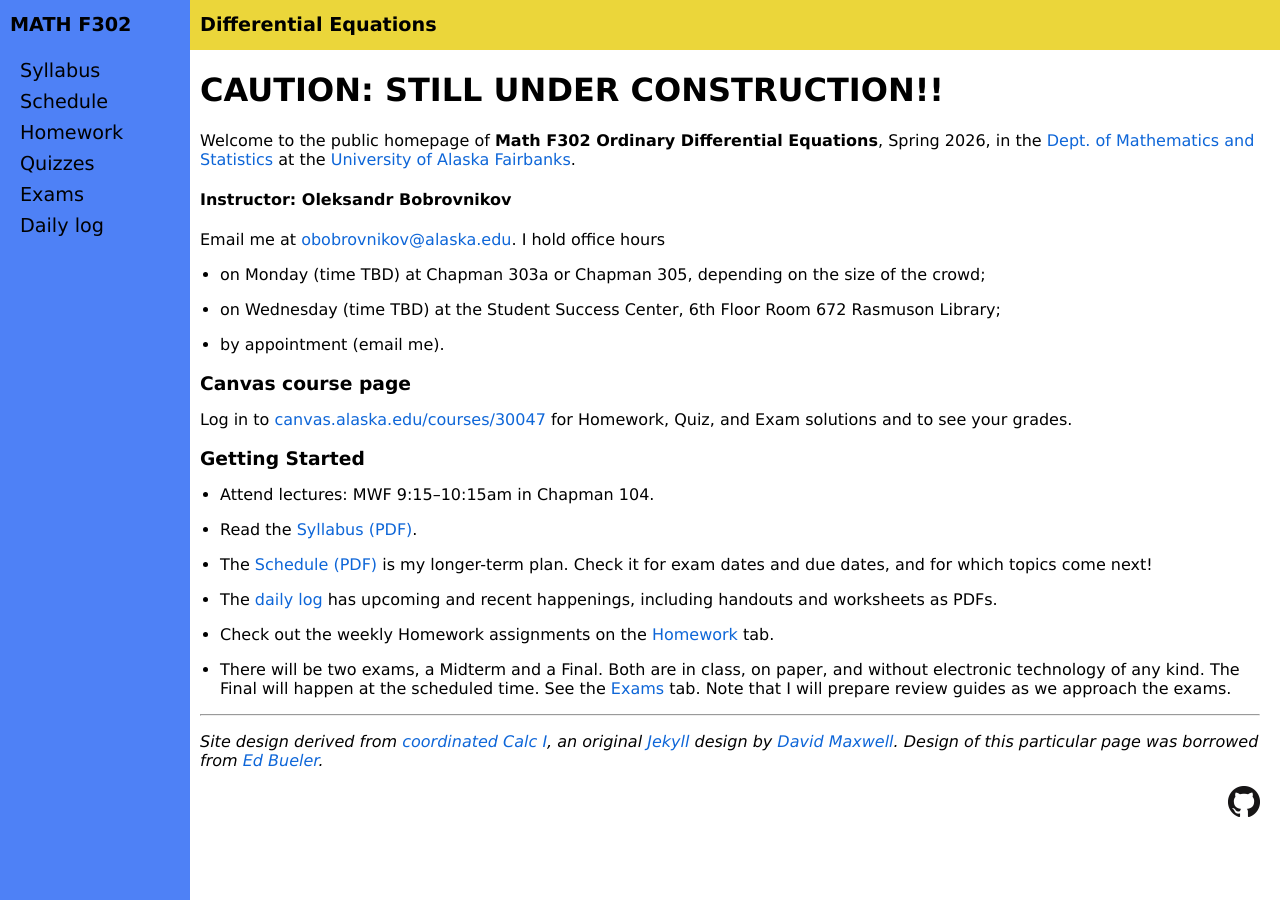
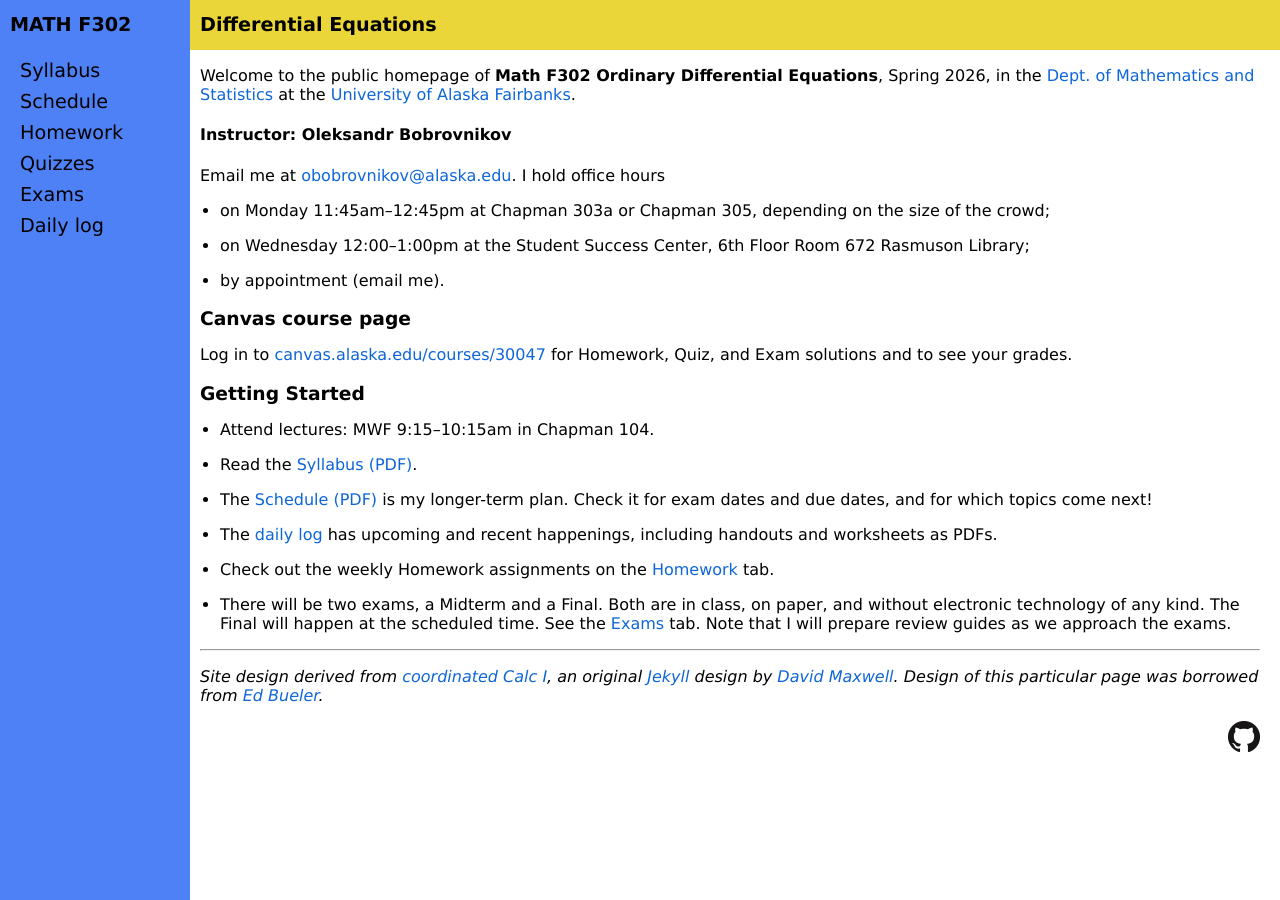
Before and after one commit to blackcurrantpi/ode, a Jekyll site: the page built from index.md, in a window 1280 px wide. Built offline with Jekyll 4.4.1, drawn with Linux system fonts in a browser that asks for light colours.

Commit message:
post office hours

```diff
--- a/index.md
+++ b/index.md
@@ -3,7 +3,7 @@ layout: course-page
 title: Sasha's Math F302 at UAF
 ---
 
-# CAUTION: STILL UNDER CONSTRUCTION!!
+<!-- # CAUTION: STILL UNDER CONSTRUCTION!! -->
 
 Welcome to the public homepage of **Math F302 Ordinary Differential Equations**, Spring 2026, in the [Dept. of Mathematics and Statistics](http://www.uaf.edu/dms/) at the [University of Alaska Fairbanks](http://www.uaf.edu/).
 
@@ -11,9 +11,9 @@ Welcome to the public homepage of **Math F302 Ordinary Differential Equations**,
 
 Email me at [obobrovnikov@alaska.edu](mailto:obobrovnikov@alaska.edu).  I hold office hours
 
-* on Monday (time TBD) at Chapman 303a or Chapman 305, depending on the size of the crowd;
+* on Monday 11:45am--12:45pm at Chapman 303a or Chapman 305, depending on the size of the crowd;
 
-* on Wednesday (time TBD) at the  Student Success Center, 6th Floor Room 672 Rasmuson Library;
+* on Wednesday 12:00--1:00pm at the  Student Success Center, 6th Floor Room 672 Rasmuson Library;
 
 * by appointment (email me).
 
```
